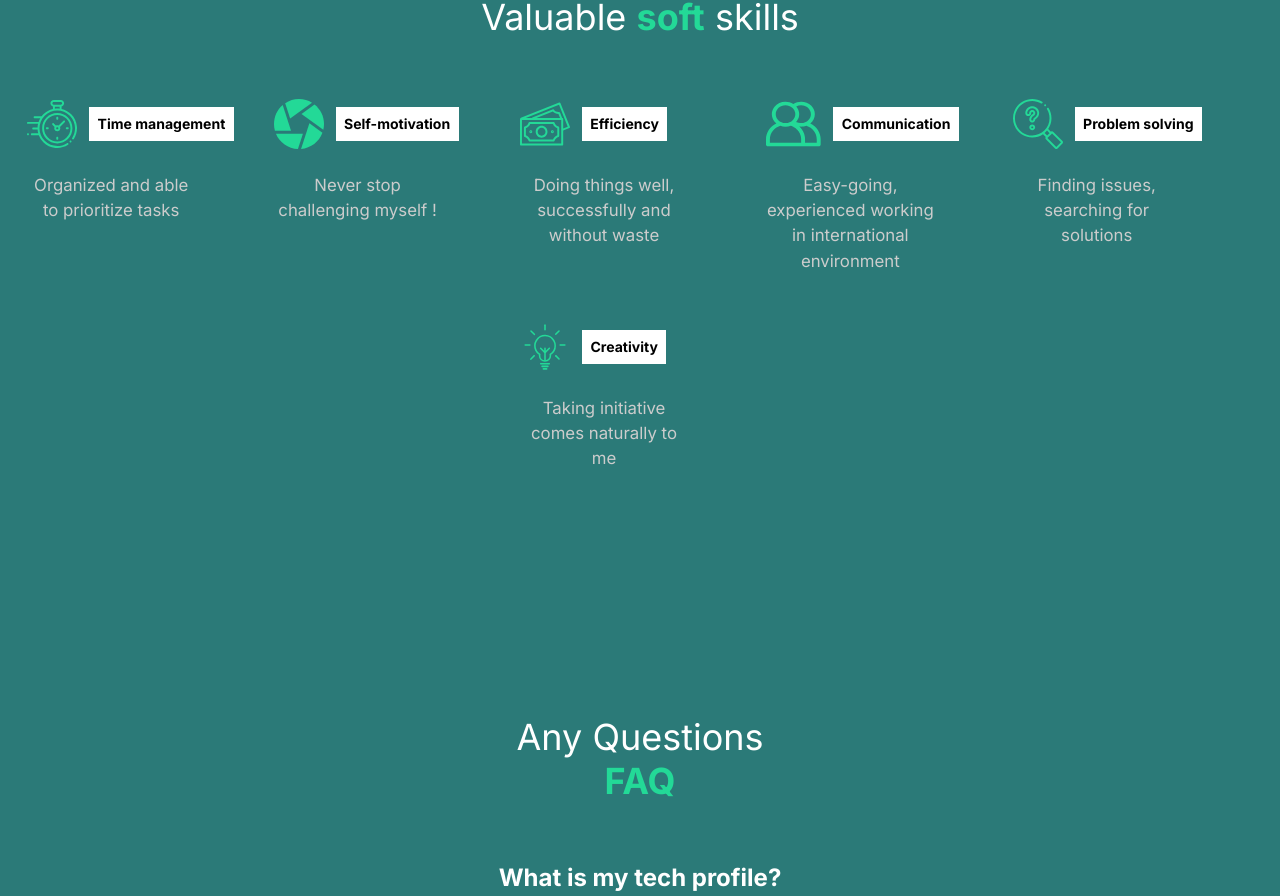
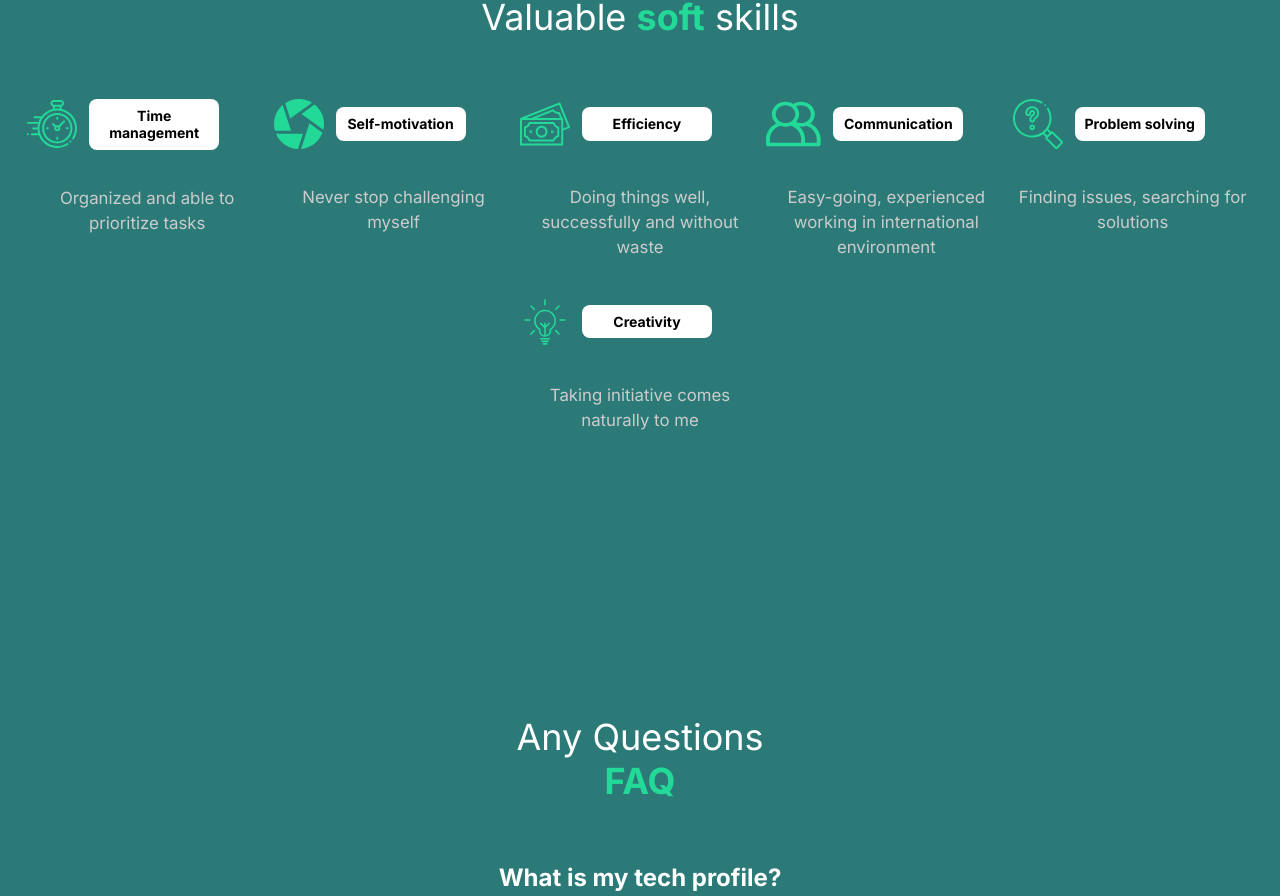
Before and after one commit to AgaPiotrowska/portfolio-app, a React (Create React App) app: page / in a window 1280 px wide. Shown: the part 1986-2882 px from the top of the page. Built offline with nearby package versions, Linux system fonts and the light colour scheme.

Commit message:
styling skills section adjusted

```diff
--- a/src/components/SkillsSection.js
+++ b/src/components/SkillsSection.js
@@ -29,42 +29,42 @@ const SkillsSection = () => {
                             <img src={clock} alt="icon"/>
                             <h3>Time management</h3>
                         </div>
-                        <p>Organized and able to prioritize tasks</p>
+                        <p className="card-text">Organized and able to prioritize tasks</p>
                     </Card>
                     <Card>
                         <div className="icon">
                             <img src={diaphragm} alt="icon"/>
                             <h3>Self-motivation</h3>
                         </div>
-                        <p>Never stop challenging myself !</p>
+                        <p className="card-text">Never stop challenging myself</p>
                     </Card>
                     <Card>
                         <div className="icon">
                             <img src={money} alt="icon"/>
                             <h3>Efficiency</h3>
                         </div>
-                        <p>Doing things well, successfully and without waste</p>
+                        <p className="card-text">Doing things well, successfully and without waste</p>
                     </Card>
                     <Card>
                         <div className="icon">
                             <img src={teamwork} alt="icon"/>
                             <h3>Communication</h3>
                         </div>
-                        <p>Easy-going, experienced working in international environment</p>
+                        <p className="card-text">Easy-going, experienced working in international environment</p>
                     </Card>
                     <Card>
                         <div className="icon">
                             <img src={problem} width="50" height="50" alt="icon"/>
                             <h3>Problem solving</h3>
                         </div>
-                        <p>Finding issues, searching for solutions</p>
+                        <p className="card-text">Finding issues, searching for solutions</p>
                     </Card>
                     <Card>
                         <div className="icon">
                             <img src={bulb} width="50" height="50" alt="icon"/>
                             <h3>Creativity</h3>
                         </div>
-                        <p>Taking initiative comes naturally to me</p>
+                        <p className="card-text">Taking initiative comes naturally to me</p>
                     </Card>
                 </Cards>
             </DescriptionSkills>
@@ -76,11 +76,6 @@ const Skills = styled(About)`
 
   h2 {
     padding-bottom: 5rem;
-  }
-
-  p{
-      width: 70%;
-      padding: 2rem 0rem 4rem 0rem;
   }
 `;
 
@@ -100,6 +95,7 @@ const Cards=styled.div`
 const Card=styled.div`
   flex-basis: 20rem;
   margin: 0 auto;
+  width: 150px;
 
   .icon {
       display: flex;
@@ -110,6 +106,16 @@ const Card=styled.div`
       background-color: white;
       color: black;
       padding: 0.7rem;
+      width: 130px;
+      border-radius: 8px;
+  }
+
+  p.card-text {
+      text-align: center;
+      align-items: center;
+      width: 100%;
+      padding: 0;
+      margin: 0;
   }
   }
 `;
```
Lines whose indentation alone changed are shown as unchanged.
